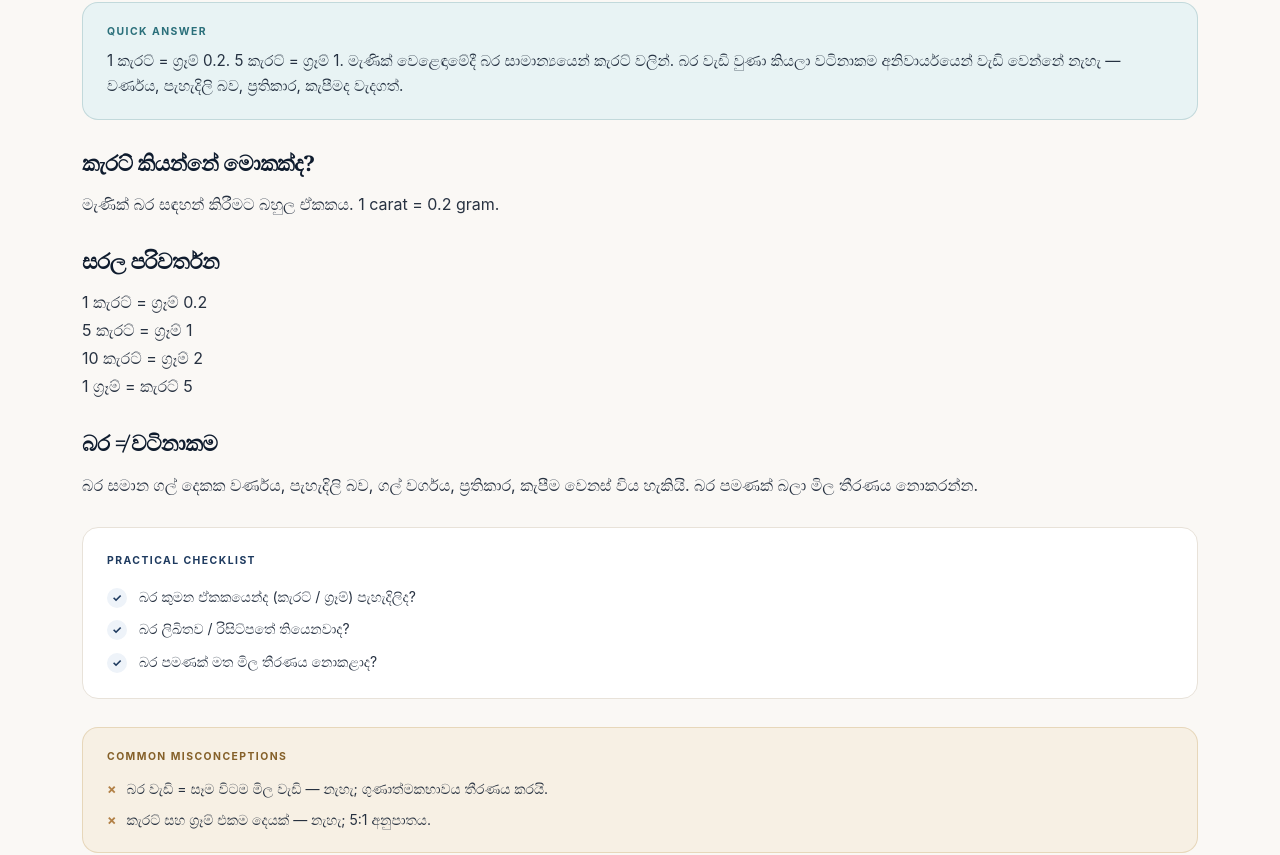
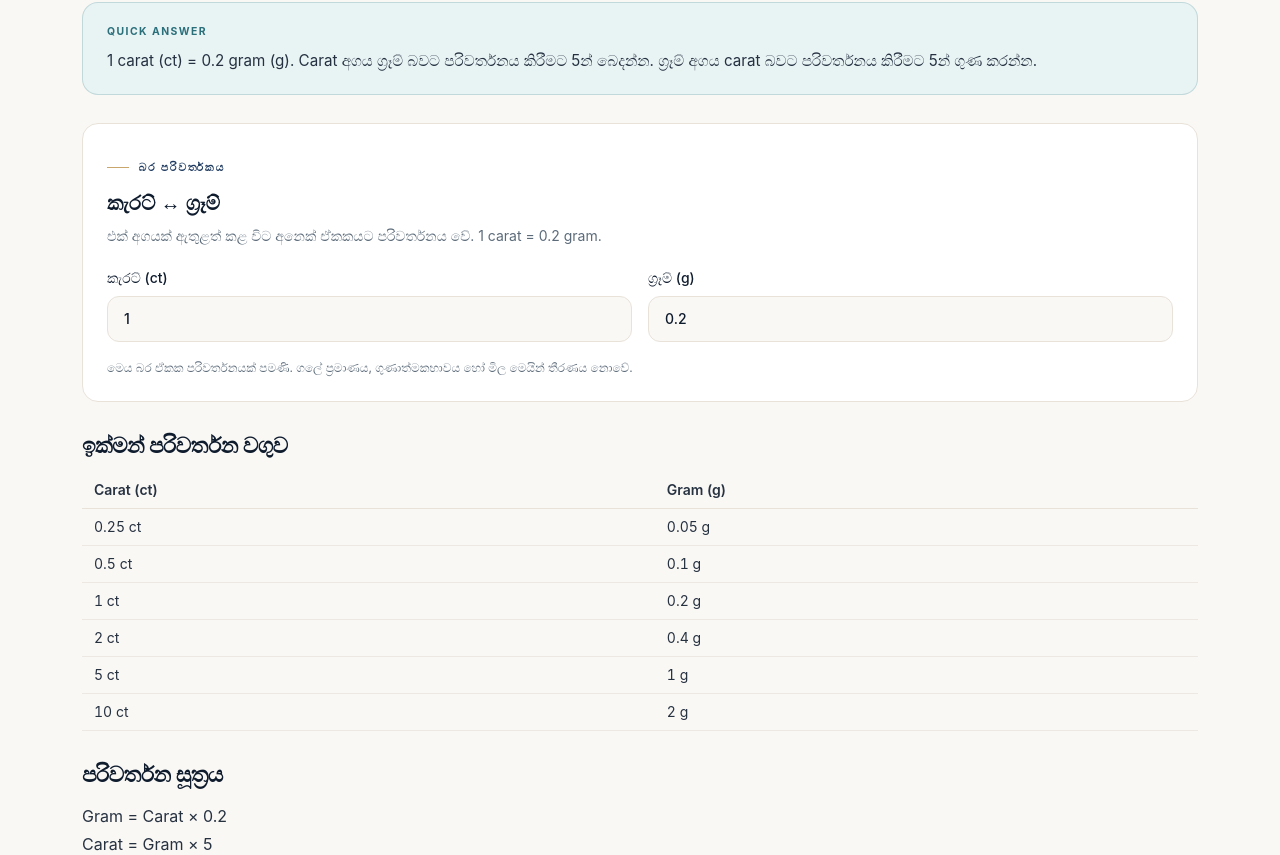
Before and after one commit to LinukaBandara/GemologyX, a Next.js app: page /si/learn/carat-vs-gram in a window 1280 px wide. Shown: the part 361-1216 px from the top of the page. Built offline with nearby package versions, Linux system fonts and the light colour scheme.

Commit message:
feat: turn carat gram page into interactive conversion tool

```diff
--- a/src/app/si/learn/carat-vs-gram/page.tsx
+++ b/src/app/si/learn/carat-vs-gram/page.tsx
@@ -1,80 +1,84 @@
 import type { Metadata } from "next";
-import {
-  ArticleLayout,
-  ArticleSection,
-  QuickAnswer,
-  PracticalChecklist,
-  Misconceptions,
-} from "@/components/article-layout";
+import { ArticleLayout, ArticleSection, QuickAnswer } from "@/components/article-layout";
+import { CaratConverter } from "@/components/carat-converter";
 
 export const metadata: Metadata = {
-  title: "මැණික්වල කැරට් සහ ග්‍රෑම් අතර වෙනස | GemologyX",
+  title: "මැණික් කැරට් සහ ග්‍රෑම් පරිවර්තකය | GemologyX",
   description:
-    "කැරට් සහ ග්‍රෑම් අතර වෙනස, පරිවර්තනය, සහ බර පමණක් මිල තීරණය නොකරන්නේ ඇයි.",
+    "Carat (ct) සහ gram (g) අතර මැණික් බර පරිවර්තනය කිරීමට නොමිලේ interactive calculator එකක්.",
 };
 
 export default function Page() {
   return (
     <ArticleLayout
-      category="සිංහල මැණික් දැනුම"
-      readTime="මිනිත්තු 4"
-      title="මැණික්වල කැරට් සහ ග්‍රෑම් අතර වෙනස"
-      crumbHref="/si/learn/gemstone-buying-checklist"
-      crumbLabel="මිලදී ගැනීමේ checklist"
-      lastReviewed="2026-10-24"
+      category="සිංහල මැණික් මෙවලම්"
+      readTime="මිනිත්තු 2"
+      title="මැණික් කැරට් ↔ ග්‍රෑම් පරිවර්තකය"
+      crumbHref="/si/learn/carat-weight-guide"
+      crumbLabel="කැරට් බර මාර්ගෝපදේශය"
+      lastReviewed="2026-11-02"
       related={[
+        { label: "කැරට් බර තේරුම් ගැනීම", href: "/si/learn/carat-weight-guide" },
         { label: "නිල්මැණික් කැරට් මිල", href: "/si/learn/blue-sapphire-price-per-carat" },
-        { label: "මැණික් මිලදී ගැනීමේ checklist", href: "/si/learn/gemstone-buying-checklist" },
-        { label: "රළු මැණික් මිලදී ගැනීම", href: "/si/learn/buying-rough-gemstones" },
       ]}
     >
       <QuickAnswer>
         <p>
-          1 කැරට් = ග්‍රෑම් 0.2. 5 කැරට් = ග්‍රෑම් 1. මැණික් වෙළෙඳාමේදී බර
-          සාමාන්‍යයෙන් කැරට් වලින්. බර වැඩි වුණා කියලා වටිනාකම අනිවාර්යයෙන්
-          වැඩි වෙන්නේ නැහැ — වර්ණය, පැහැදිලි බව, ප්‍රතිකාර, කැපීමද වැදගත්.
+          1 carat (ct) = 0.2 gram (g). Carat අගය ග්‍රෑම් බවට
+          පරිවර්තනය කිරීමට 5න් බෙදන්න. ග්‍රෑම් අගය carat බවට
+          පරිවර්තනය කිරීමට 5න් ගුණ කරන්න.
         </p>
       </QuickAnswer>
 
-      <ArticleSection heading="කැරට් කියන්නේ මොකක්ද?">
+      <CaratConverter />
+
+      <ArticleSection heading="ඉක්මන් පරිවර්තන වගුව">
+        <div className="overflow-x-auto">
+          <table className="w-full border-collapse text-left text-sm">
+            <thead>
+              <tr className="border-b border-border">
+                <th className="px-3 py-2 font-semibold">Carat (ct)</th>
+                <th className="px-3 py-2 font-semibold">Gram (g)</th>
+              </tr>
+            </thead>
+            <tbody>
+              {[
+                ["0.25", "0.05"],
+                ["0.5", "0.1"],
+                ["1", "0.2"],
+                ["2", "0.4"],
+                ["5", "1"],
+                ["10", "2"],
+              ].map(([ct, gram]) => (
+                <tr key={ct} className="border-b border-border/70">
+                  <td className="px-3 py-2 tabular-nums">{ct} ct</td>
+                  <td className="px-3 py-2 tabular-nums">{gram} g</td>
+                </tr>
+              ))}
+            </tbody>
+          </table>
+        </div>
+      </ArticleSection>
+
+      <ArticleSection heading="පරිවර්තන සූත්‍රය">
+        <ul>
+          <li>Gram = Carat × 0.2</li>
+          <li>Carat = Gram × 5</li>
+        </ul>
         <p>
-          මැණික් බර සඳහන් කිරීමට බහුල ඒකකය. 1 carat = 0.2 gram.
+          උදාහරණයක් ලෙස 3 ct = 0.6 g. ඒ වගේම 1.4 g = 7 ct.
+          පරිවර්තනයේදී ඒකකය නිවැරදිව සටහන් කරන්න.
         </p>
       </ArticleSection>
 
-      <ArticleSection heading="සරල පරිවර්තන">
-        <ul>
-          <li>1 කැරට් = ග්‍රෑම් 0.2</li>
-          <li>5 කැරට් = ග්‍රෑම් 1</li>
-          <li>10 කැරට් = ග්‍රෑම් 2</li>
-          <li>1 ග්‍රෑම් = කැරට් 5</li>
-        </ul>
-      </ArticleSection>
-
-      <ArticleSection heading="බර ≠ වටිනාකම">
+      <ArticleSection heading="මෙම අගය කියන්නේ මොකක්ද?">
         <p>
-          බර සමාන ගල් දෙකක වර්ණය, පැහැදිලි බව, ගල් වර්ගය, ප්‍රතිකාර, කැපීම
-          වෙනස් විය හැකියි. බර පමණක් බලා මිල තීරණය නොකරන්න.
+          මෙම මෙවලම බර ඒකක දෙක අතර පරිවර්තනය පමණක් කරයි.
+          ගලේ mm ප්‍රමාණය, density, cut, quality හෝ වෙළඳ වටිනාකම
+          ගණනය කරන්නේ නැහැ. ඒ කරුණු ගැන{" "}
+          <a href="/si/learn/carat-weight-guide">කැරට් බර තේරුම් ගැනීමේ මාර්ගෝපදේශය</a>{" "}
+          කියවන්න.
         </p>
-      </ArticleSection>
-
-      <PracticalChecklist
-        items={[
-          "බර කුමන ඒකකයෙන්ද (කැරට් / ග්‍රෑම්) පැහැදිලිද?",
-          "බර ලිඛිතව / රිසිට්පතේ තියෙනවාද?",
-          "බර පමණක් මත මිල තීරණය නොකළාද?",
-        ]}
-      />
-
-      <Misconceptions
-        items={[
-          "බර වැඩි = සෑම විටම මිල වැඩි — නැහැ; ගුණාත්මකභාවය තීරණය කරයි.",
-          "කැරට් සහ ග්‍රෑම් එකම දෙයක් — නැහැ; 5:1 අනුපාතය.",
-        ]}
-      />
-
-      <ArticleSection heading="මතක තබාගන්න">
-        <p>මෙම ලිපිය අධ්‍යාපනික මාර්ගෝපදේශයකි. නිශ්චිත ගලක මිල සහතික නොකරයි.</p>
       </ArticleSection>
     </ArticleLayout>
   );
```
